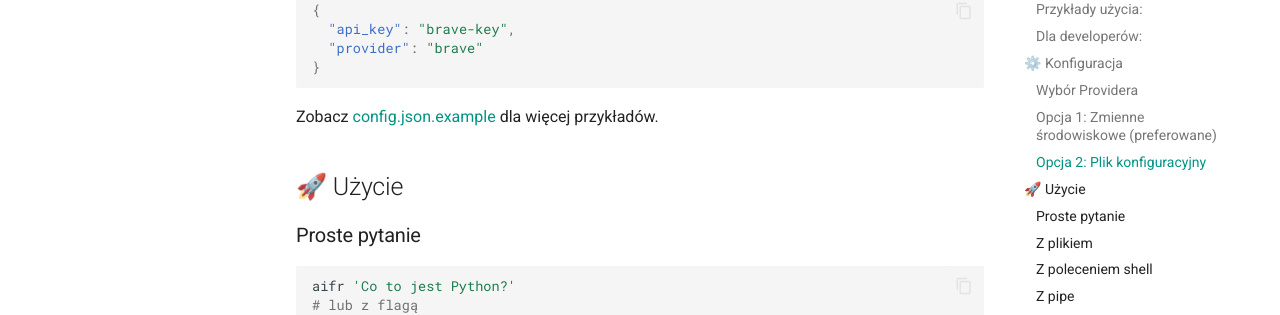
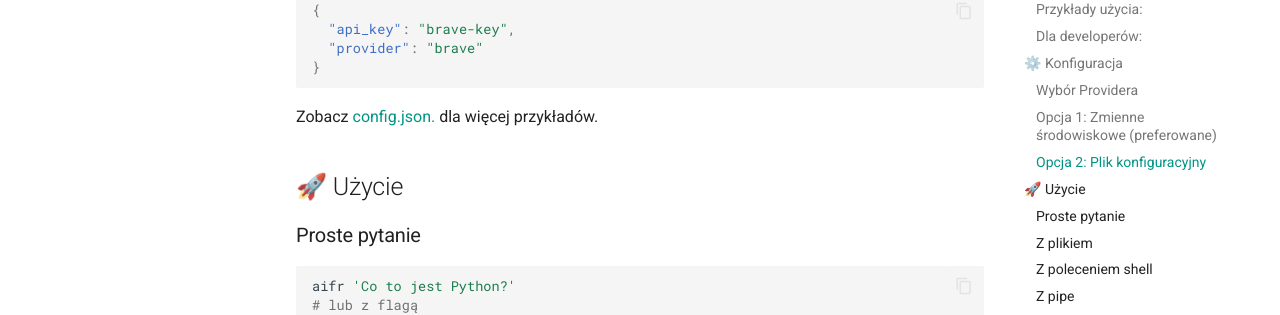
Before and after one commit to IsJackAlive/aifr, an MkDocs documentation site: the page built from docs/index.md, in a window 1280 px wide and 900 px high, scrolled down 3924 px. Shown: the part 153-468 px from the top of the window. Built offline with MkDocs 1.6.1 and Material for MkDocs 9.7.7, drawn with Linux system fonts in a browser that asks for light colours; comment, search, counter and statistics services are not loaded.

Commit message:
Update link to config.json.example in documentation

````diff
--- a/docs/index.md
+++ b/docs/index.md
@@ -129,7 +129,7 @@ EOF
 }
 ```
 
-Zobacz [config.json.example](../config.json.example) dla więcej przykładów.
+Zobacz [config.json.](https://github.com/IsJackAlive/aifr/blob/main/config.json.example) dla więcej przykładów.
 
 ## 🚀 Użycie
 
````
